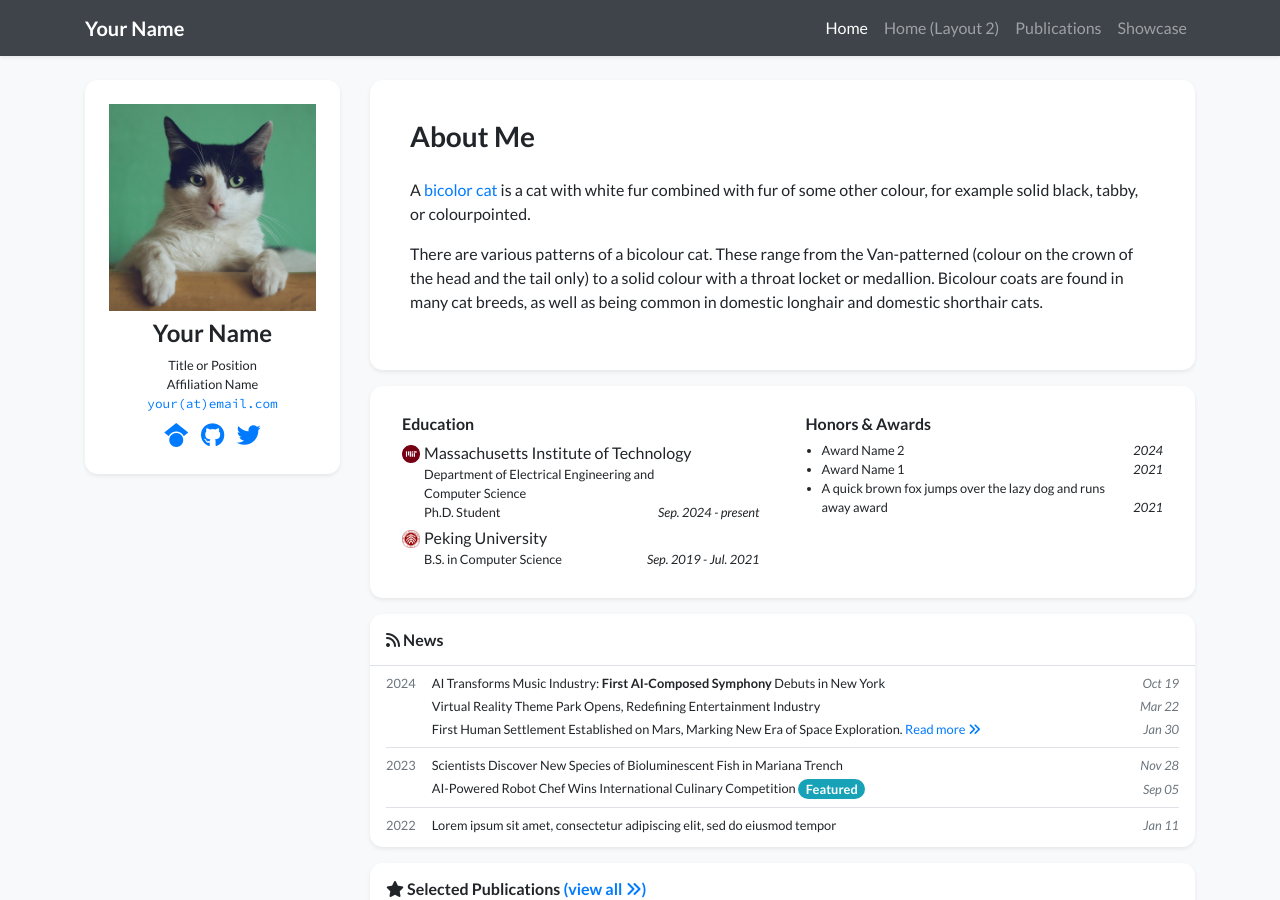
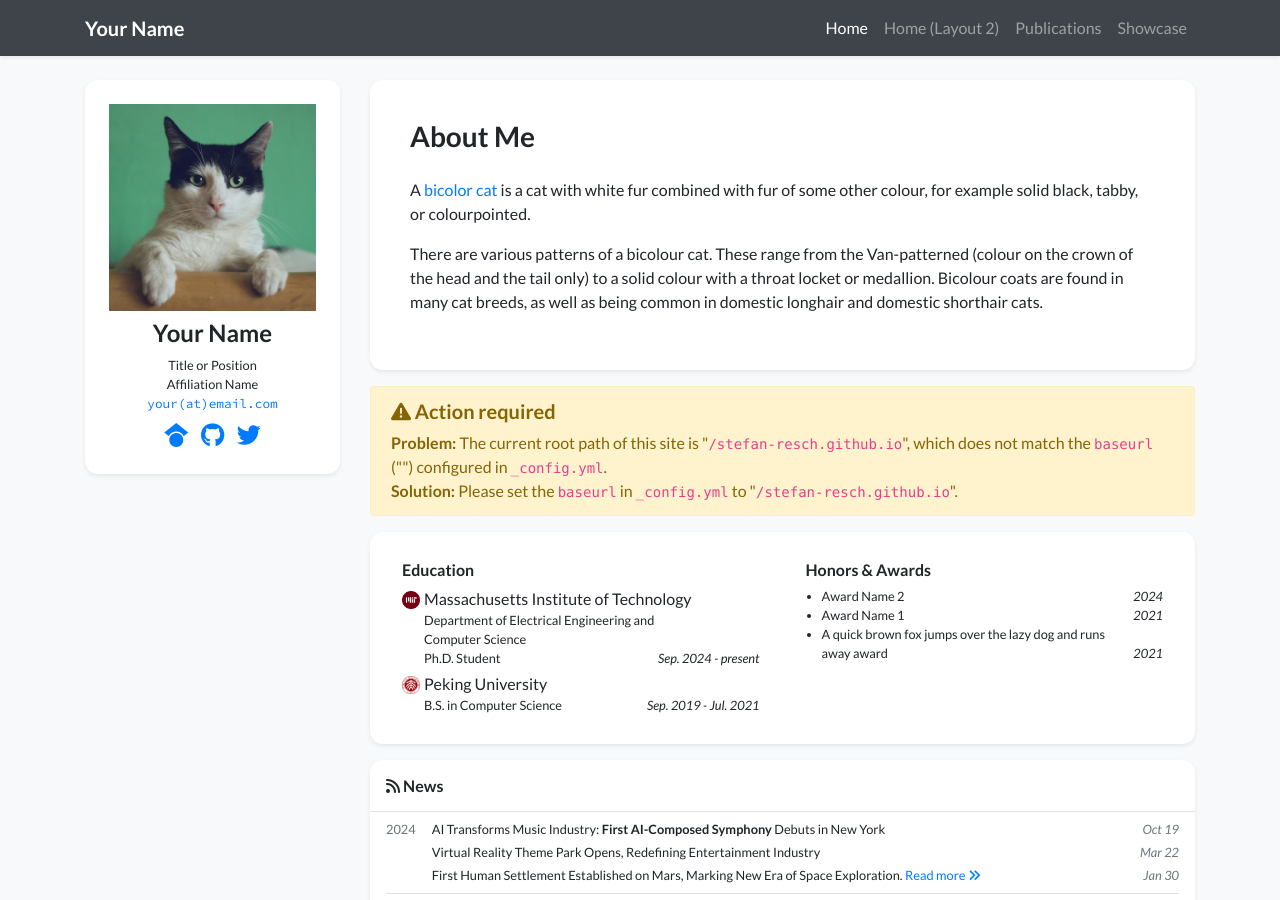
Before and after one commit to Stefan-Resch/stefan-resch.github.io, a Jekyll site: the page built from index.html, in a window 1280 px wide and 900 px high. Built offline with Jekyll 4.4.1, drawn with Linux system fonts in a browser that asks for light colours; nearby versions of some CDN libraries; a style sheet for code colours, icons or effects is not loaded; part of the change alters nothing that is shown.

Commit message:
Update _config.yml

```diff
--- a/_config.yml
+++ b/_config.yml
@@ -13,7 +13,7 @@
 # you will see them accessed via {{ site.title }}, {{ site.email }}, and so on.
 # You can create any custom variable you would like, and they will be accessible
 # in the templates via {{ site.myvariable }}.
-baseurl: "/webpage" # the subpath of your site, e.g. /blog
+baseurl: "" # the subpath of your site, e.g. /blog
 
 # Build settings
 markdown: kramdown
```
